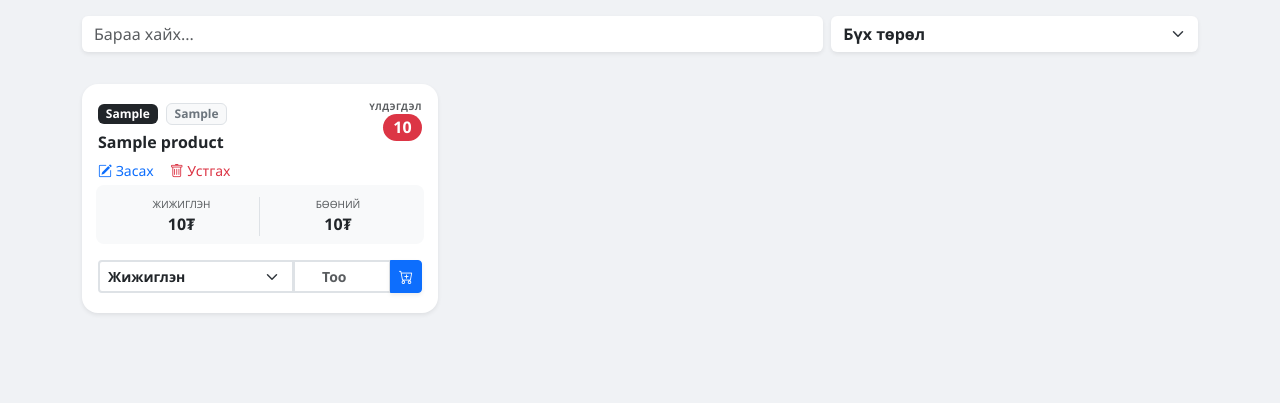
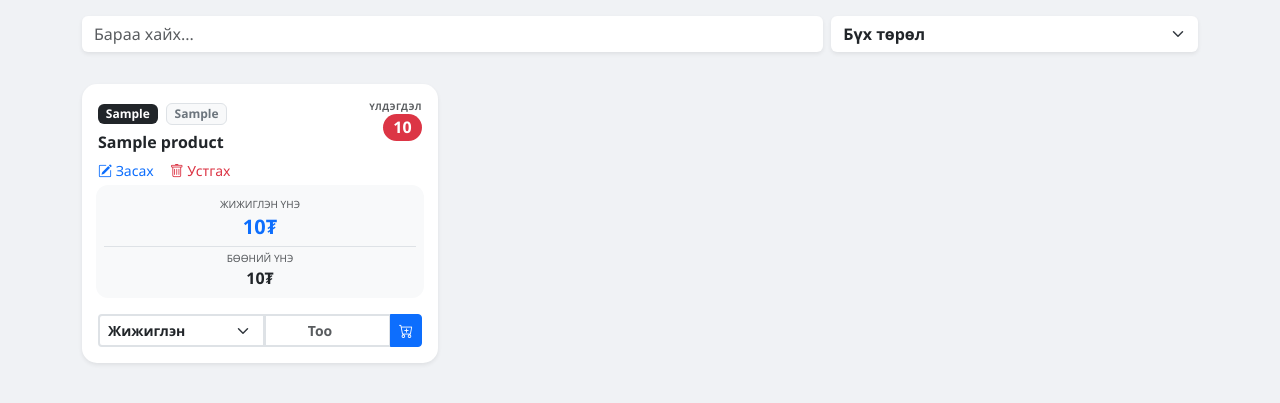
Before and after one commit to TSodoo-1985/Tolgoit_Num, a Flask app: page /dashboard in a window 1280 px wide. Shown: the part 60-463 px from the top of the page. Run offline with Flask 3, Linux system fonts and the light colour scheme; a user stored in the database is signed in; tables that the repository leaves empty hold one stand-in row (values such as "Sample post").

Commit message:
Update dashboard.html

```diff
--- a/templates/dashboard.html
+++ b/templates/dashboard.html
@@ -5,23 +5,15 @@
     .sticky-search-wrapper {
         position: -webkit-sticky;
         position: sticky;
-        top: 58px; /* Navbar-ын өндөрт тааруулсан зай */
+        top: 58px;
         z-index: 1010;
-        background-color: #f0f2f5; /* Body-ийн background-тай ижил өнгө */
+        background-color: #f0f2f5;
         margin: -1rem -1rem 1rem -1rem;
         padding: 1rem 1rem;
     }
-
     .small-label { font-size: 9px; font-weight: bold; letter-spacing: 0.5px; }
-    .card { transition: transform 0.2s; border-radius: 15px; }
-    .card:active { transform: scale(0.98); }
-    .bg-light { background-color: #f8f9fa !important; }
-
-    @media (max-width: 576px) {
-        .sticky-search-wrapper {
-            top: 50px; /* Мобайл дээр Navbar арай намхан болдог */
-        }
-    }
+    .card { transition: transform 0.2s; border-radius: 15px; border: none !important; }
+    .bg-light-custom { background-color: #f8f9fa !important; border-radius: 12px; }
 </style>
 
 <div class="sticky-search-wrapper">
@@ -41,10 +33,10 @@
 <div class="row" id="productContainer">
     {% for p in products %}
     <div class="col-12 col-md-6 col-lg-4 item-to-filter" data-category="{{ p.category }}">
-        <div class="card border-0 shadow-sm rounded-4 p-3 mb-3">
+        <div class="card shadow-sm p-3 mb-3">
 
             <div class="d-flex justify-content-between align-items-start mb-2">
-                <div>
+                <div style="flex: 1;">
                     <div class="mb-1">
                         <span class="badge bg-dark small">{{ p.sku }}</span>
                         {% if p.category %}
@@ -59,12 +51,13 @@
                         <a href="{{ url_for('edit_product', id=p.id) }}" class="text-decoration-none small text-primary">
                             <i class="bi bi-pencil-square"></i> Засах
                         </a>
-                        <a href="{{ url_for('delete_product', id=p.id) }}" class="text-decoration-none small text-danger" onclick="return confirm('Энэ барааг бүрмөсөн устгах уу?')">
+                        <a href="{{ url_for('delete_product', id=p.id) }}" class="text-decoration-none small text-danger" onclick="return confirm('Устгах уу?')">
                             <i class="bi bi-trash"></i> Устгах
                         </a>
                     </div>
                     {% endif %}
                 </div>
+
                 <div class="text-end">
                     <small class="text-muted d-block small-label">ҮЛДЭГДЭЛ</small>
                     <span class="badge {{ 'bg-success' if p.stock > 10 else 'bg-danger' }} fs-6 rounded-pill">
@@ -73,33 +66,31 @@
                 </div>
             </div>
 
-            <div class="row g-1 mb-3 bg-light rounded-3 p-2">
-                <div class="col-6 border-end text-center">
-                    <small class="d-block text-muted" style="font-size: 10px;">ЖИЖИГЛЭН</small>
-                    <div class="fw-bold text-dark">{{ "{:,.0f}".format(p.retail_price) }}₮</div>
+            <div class="row g-1 mb-2 bg-light-custom p-2">
+                <div class="col-12 text-center">
+                    <small class="d-block text-muted" style="font-size: 10px;">ЖИЖИГЛЭН ҮНЭ</small>
+                    <div class="fw-bold text-primary fs-5">{{ "{:,.0f}".format(p.retail_price) }}₮</div>
                 </div>
-                <div class="col-6 text-center">
-                    <small class="d-block text-muted" style="font-size: 10px;">БӨӨНИЙ</small>
+
+                {% if current_user.role != 'viewer' %}
+                <div class="col-12 border-top mt-1 pt-1 text-center">
+                    <small class="d-block text-muted" style="font-size: 10px;">БӨӨНИЙ ҮНЭ</small>
                     <div class="fw-bold text-dark">{{ "{:,.0f}".format(p.wholesale_price) }}₮</div>
                 </div>
+                {% endif %}
             </div>
 
             {% if current_user.role != 'viewer' %}
-            <div class="input-group input-group-sm mb-1">
-                <select id="type-{{ p.id }}" class="form-select border-2 fw-bold" style="width: 55%;">
+            <div class="input-group input-group-sm mt-2">
+                <select id="type-{{ p.id }}" class="form-select border-2 fw-bold">
                     <option value="Жижиглэн зарлага">Жижиглэн</option>
                     <option value="Бөөний зарлага">Бөөний</option>
                     <option value="Орлого">Орлого</option>
                 </select>
-                <input type="number" id="qty-{{ p.id }}" class="form-control border-2 text-center fw-bold" placeholder="Тоо" style="width: 25%;">
-
-                <button type="button" onclick="addToCartLocal('{{ p.id }}', '{{ p.name }}', {{ p.retail_price }}, {{ p.wholesale_price }}, {{ p.cost_price }})" class="btn btn-primary shadow-sm">
+                <input type="number" id="qty-{{ p.id }}" class="form-control border-2 text-center fw-bold" placeholder="Тоо">
+                <button type="button" onclick="addToCartLocal('{{ p.id }}', '{{ p.name }}', {{ p.retail_price }}, {{ p.wholesale_price }})" class="btn btn-primary">
                     <i class="bi bi-cart-plus"></i>
                 </button>
-            </div>
-            {% else %}
-            <div class="text-center p-2 bg-white border rounded-3 small text-muted italic">
-                <i class="bi bi-eye"></i> Зөвхөн харах эрхтэй
             </div>
             {% endif %}
 
@@ -109,49 +100,6 @@
 </div>
 
 <script>
-    function addToCartLocal(id, name, retail, wholesale, cost) {
-        const qtyInp = document.getElementById(`qty-${id}`);
-        const typeInp = document.getElementById(`type-${id}`);
-
-        // Оруулсан тоог бүхэл (Integer) болгож авах
-        let qty = parseInt(qtyInp.value, 10);
-        const type = typeInp.value;
-
-        if (!qty || qty <= 0) {
-            alert("Тоо оруулна уу!");
-            return;
-        }
-
-        let selectedPrice = 0;
-        if (type === "Жижиглэн зарлага") selectedPrice = retail;
-        else if (type === "Бөөний зарлага") selectedPrice = wholesale;
-        else if (type === "Орлого") selectedPrice = 0;
-
-        selectedPrice = Math.round(selectedPrice);
-
-        let cart = JSON.parse(localStorage.getItem('myCart')) || [];
-
-        cart.push({
-            product_id: id,
-            name: name,
-            quantity: qty,
-            type: type,
-            price: selectedPrice
-        });
-
-        localStorage.setItem('myCart', JSON.stringify(cart));
-        if (window.updateBadge) window.updateBadge();
-
-        qtyInp.value = '';
-
-        let alertBox = document.createElement('div');
-        alertBox.className = 'position-fixed top-0 start-50 translate-middle-x mt-4 badge bg-success p-3 shadow';
-        alertBox.style.zIndex = 9999;
-        alertBox.innerText = `${name} сагсанд нэмэгдлээ!`;
-        document.body.appendChild(alertBox);
-        setTimeout(() => alertBox.remove(), 1500);
-    }
-
     function filterProducts() {
         let s = document.getElementById('mainSearch').value.toLowerCase();
         let c = document.getElementById('catFilter').value;
@@ -161,6 +109,23 @@
             item.style.display = matches ? 'block' : 'none';
         });
     }
+
+    function addToCartLocal(id, name, retail, wholesale) {
+        const qtyInp = document.getElementById(`qty-${id}`);
+        const typeInp = document.getElementById(`type-${id}`);
+        let qty = parseInt(qtyInp.value, 10);
+        if (!qty || qty <= 0) { alert("Тоо оруулна уу!"); return; }
+
+        let price = (typeInp.value === "Бөөний зарлага") ? wholesale : retail;
+        if (typeInp.value === "Орлого") price = 0;
+
+        let cart = JSON.parse(localStorage.getItem('myCart')) || [];
+        cart.push({ product_id: id, name: name, quantity: qty, type: typeInp.value, price: price });
+        localStorage.setItem('myCart', JSON.stringify(cart));
+
+        if (window.updateBadge) window.updateBadge();
+        qtyInp.value = '';
+        alert(name + " сагсанд нэмэгдлээ!");
+    }
 </script>
-
 {% endblock %}
```
